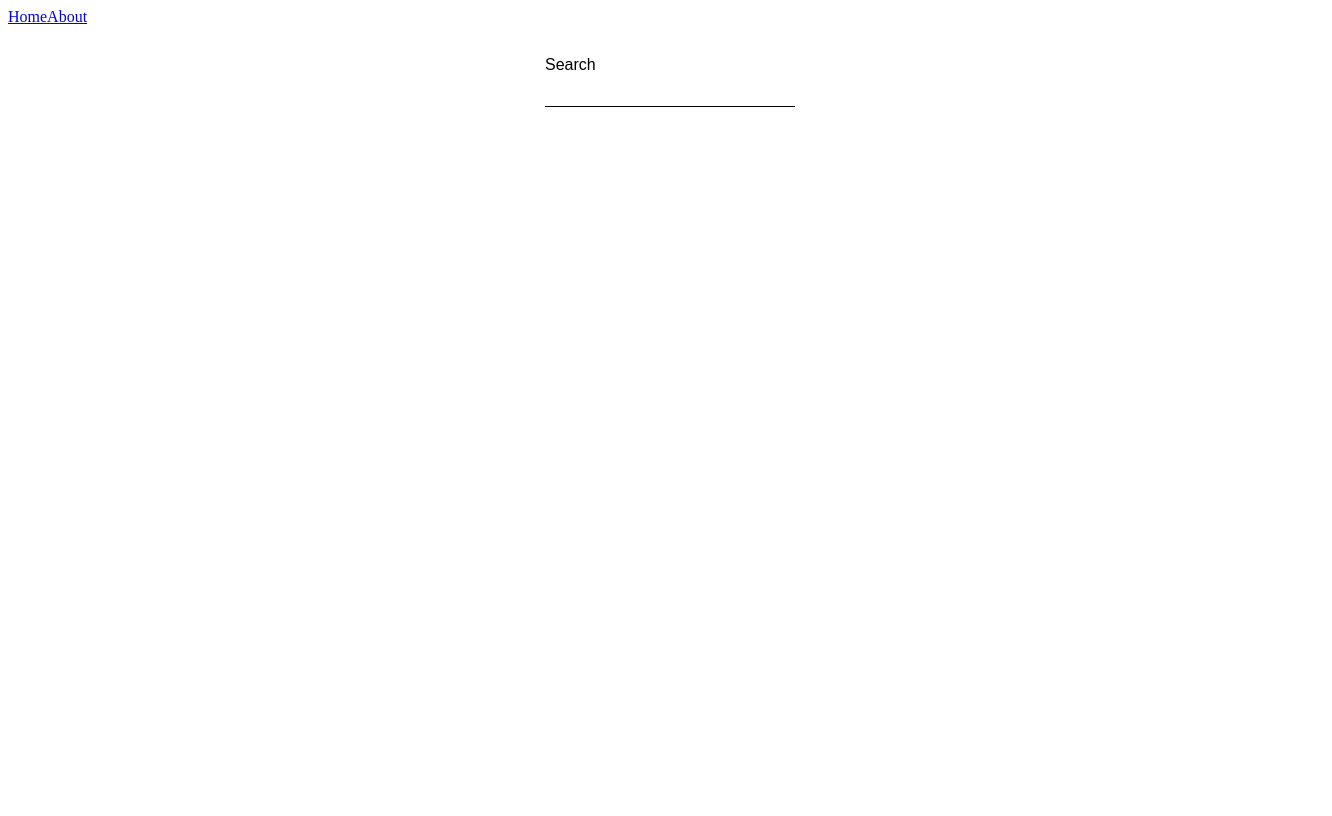
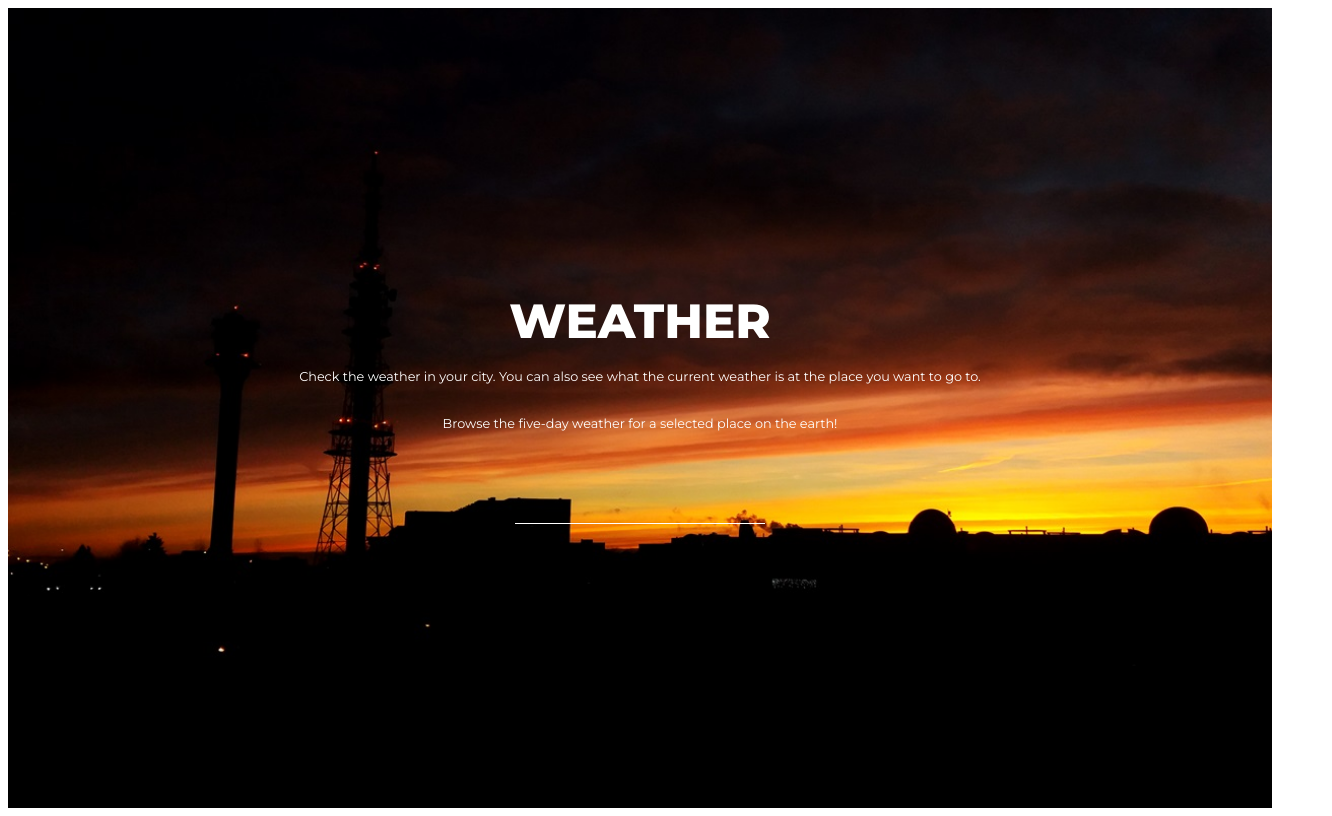
Before and after one commit to TomaszSwiatek/forecast-vue, a Vue app: page /#/ in a window 1280 px wide. Shown: the whole page, 1332 px wide, since content can reach past the window. Built offline with nearby package versions, Linux system fonts and the light colour scheme.

Commit message:
semi-styled app, before removing router

```diff
--- a/src/App.vue
+++ b/src/App.vue
@@ -1,12 +1,23 @@
 <template>
   <div id="app">
     <div id="nav">
-      <router-link to="/">Home</router-link>
-      <router-link to="/about">About</router-link>
+      <!-- <router-link to="/">Home</router-link>
+      <router-link to="/about">About</router-link>-->
     </div>
-    <router-view />
+    <router-view/>
   </div>
 </template>
 
 <style lang="scss" scoped>
+@import url("https://fonts.googleapis.com/css?family=Montserrat:400,800&subset=latin-ext");
+
+* {
+  box-sizing: border-box;
+}
+
+body {
+  margin: 0;
+  padding: 0;
+  font-family: "Montserrat", sans-serif;
+}
 </style>
--- /dev/null
+++ b/src/components/Claim.vue
@@ -0,0 +1,36 @@
+<template>
+  <div class="claim-wrapper">
+    <h1 class="claim">Weather</h1>
+    <p
+      class="sub-claim"
+    >Check the weather in your city. You can also see what the current weather is at the place you want to go to.</p>
+    <p class="sub-claim">Browse the five-day weather for a selected place on the earth!</p>
+  </div>
+</template>
+
+<script>
+export default {
+  name: "Claim"
+};
+</script>
+
+<style lang="scss" scoped>
+.claim-wrapper {
+  display: flex;
+  flex-direction: column;
+  justify-content: center;
+  align-content: center;
+  text-align: center;
+  font-family: "Montserrat", sans-serif;
+  color: white;
+  h1 {
+    text-transform: uppercase;
+    font-size: 3rem;
+    margin: 0;
+  }
+  p {
+    margin-top: 1.2rem;
+    font-size: 0.8rem;
+  }
+}
+</style>>
--- /dev/null
+++ b/src/components/Search.vue
@@ -0,0 +1,41 @@
+<template>
+  <div class="search-wrapper">
+    <div class="search">
+      <!-- <label for="search">Search</label> -->
+      <input id="search" name="search" v-model="searchValue" @input="handleInput">
+      <!--  <ul>
+        jak juz spakowalismy dane do tablicy to ją wyświetlimy przy pomocy dyrektywy v-for
+        <li v-for="item in results" :key="item.dt">
+          <p>{{ item.main.temp }}</p>
+        </li>
+      </ul>-->
+    </div>
+  </div>
+</template>
+
+<script>
+export default {
+  name: "Search"
+};
+</script>
+
+<style lang="scss" scoped>
+.search-wrapper {
+  .search {
+    margin-top: 3rem;
+    display: flex;
+    flex-direction: column;
+    width: 250px;
+  }
+  input {
+    height: 30px;
+    border: 0;
+    border-bottom: 1px solid white;
+    background-color: transparent;
+  }
+  label {
+    font-family: Montserrat, sans-serif;
+    color: white;
+  }
+}
+</style>>
--- a/src/router.js
+++ b/src/router.js
@@ -5,9 +5,9 @@ import About from './views/About.vue';
 
 Vue.use(Router);
 
+
 export default new Router({
-  routes: [
-    {
+  routes: [{
       path: '/',
       name: 'Search',
       component: Search,
--- a/src/views/Search.vue
+++ b/src/views/Search.vue
@@ -1,15 +1,7 @@
 <template>
   <div class="wrapper">
-    <div class="search">
-      <label for="search">Search</label>
-      <input id="search" name="search" v-model="searchValue" @input="handleInput">
-      <ul>
-        <!-- jak juz spakowalismy dane do tablicy to ją wyświetlimy przy pomocy dyrektywy v-for -->
-        <li v-for="item in results" :key="item.dt">
-          <p>{{ item.main.temp }}</p>
-        </li>
-      </ul>
-    </div>
+    <Claim/>
+    <Search/>
   </div>
 </template>
 
@@ -19,9 +11,12 @@ import axios from "axios";
 import debounce from "lodash.debounce";
 const API = "https://api.openweathermap.org/data/2.5/forecast?q=";
 const API_ID = "&appid=8516c35a5aa25a2690f4dca7c0d11239";
+import Claim from "@/components/Claim.vue";
+import Search from "@/components/Search.vue";
 
 export default {
   name: "search",
+  components: { Claim, Search },
   //data w komponencie musi byc funkcja ktora zwraca obiekt, nie moze byc czystym obiektem
   data() {
     return {
@@ -53,22 +48,17 @@ export default {
   display: flex;
   flex-direction: column;
   align-items: center;
+  justify-content: center;
+  margin: 0;
+  padding: 2rem;
+  width: 100%;
+  min-height: 100vh;
 
   width: 100%;
   margin: 0;
-  padding: 30px;
-  .search {
-    display: flex;
-    flex-direction: column;
-    width: 250px;
-  }
-  input {
-    height: 30px;
-    border: 0;
-    border-bottom: 1px solid black;
-  }
-  label {
-    font-family: Montserrat, sans-serif;
-  }
+  // padding: 30px;
+
+  background-image: url("../assets/widok-okno-ofc-wschod-piatkowo.jpg");
+  background-size: cover;
 }
 </style>
```
Also changed, not shown: src/assets/widok-okno-ofc-wschod-piatkowo.jpg (added).
